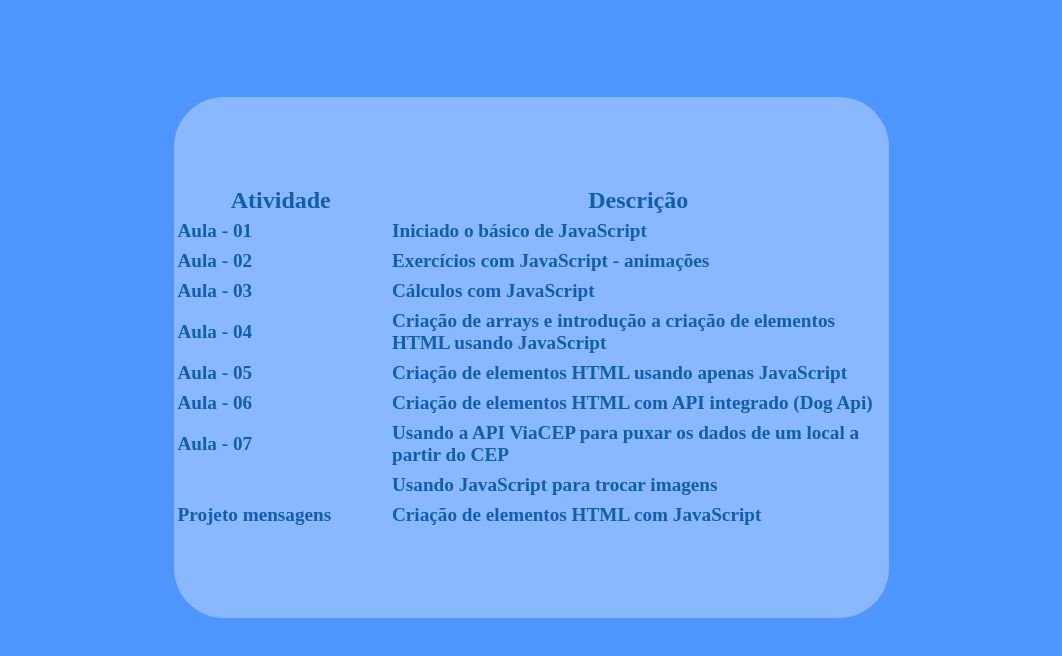
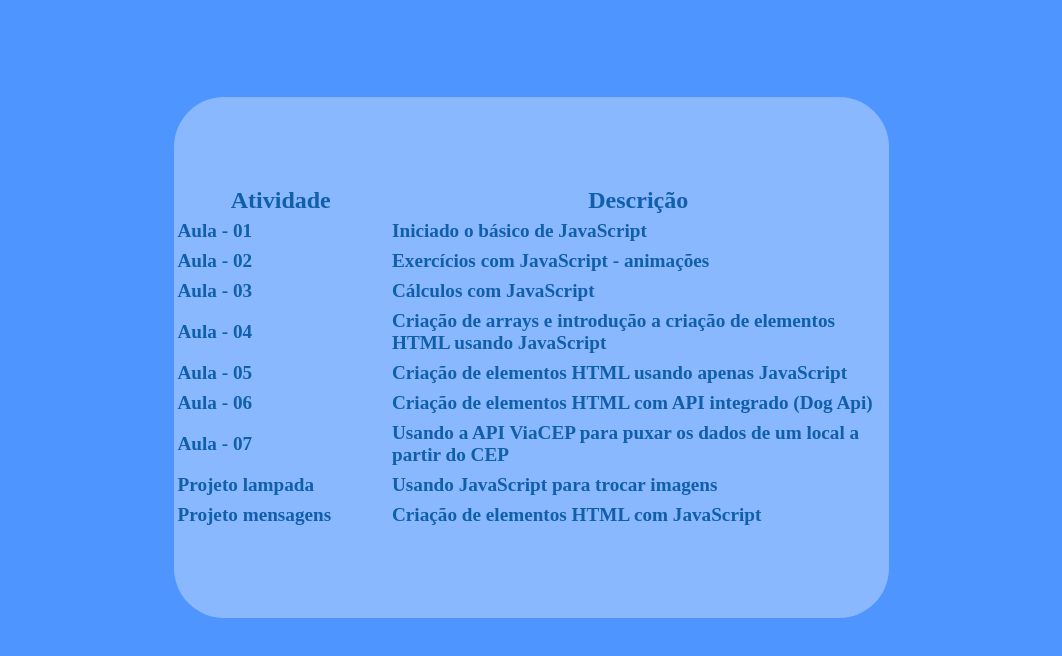
Before and after one commit to jeca16/PWFE-projetos, a plain HTML site: page index.html in a window 1280 px wide. Shown: the part 76-732 px from the top of the page, without its empty margins (109-1171 px from the left). Drawn offline with Linux system fonts and the light colour scheme; a web font is replaced by a local one.

Commit message:
adicionar link para lampada

```diff
--- a/index.html
+++ b/index.html
@@ -92,7 +92,7 @@
 
                     <tr>
                         <td>
-
+                            <a href="./projeto lampada/index.html" target="_blank">Projeto lampada</a>
                         </td>
                         <td>
                             Usando JavaScript para trocar imagens
```
